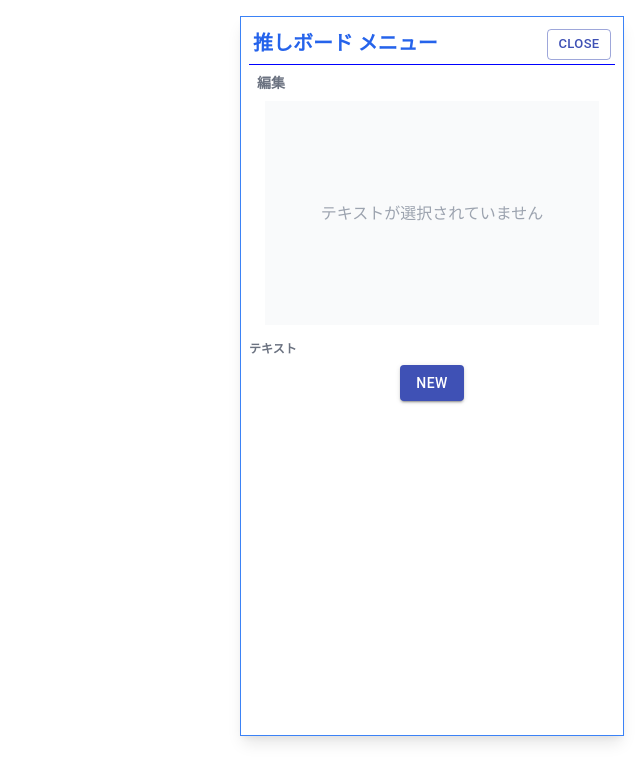
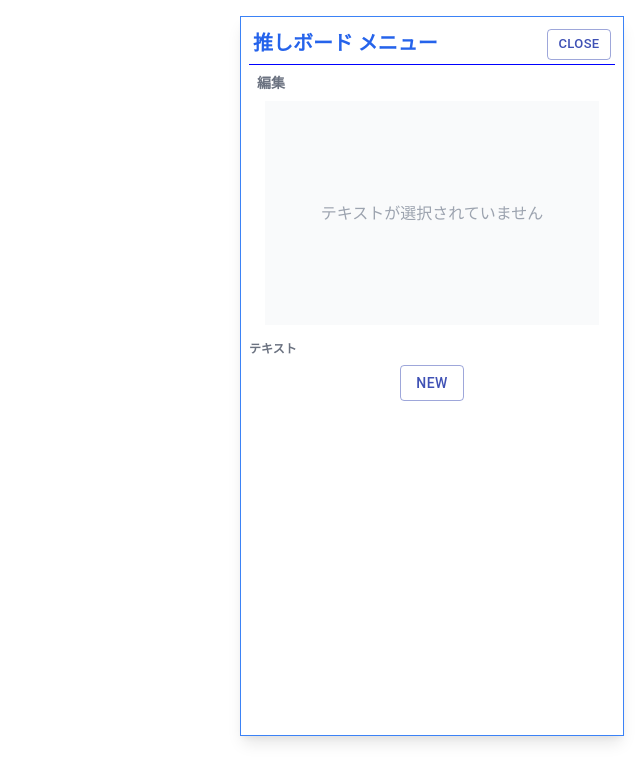
Before and after one commit to k0f1sh/oshi-board, a React (Create React App) app: page / in a window 1280 px wide. Shown: the top 782 px of the page, without its empty margins (640-1280 px from the left). Built offline with nearby package versions, Linux system fonts and the light colour scheme; a web font is replaced by a local one.

Commit message:
Change button variant

```diff
--- a/src/App.tsx
+++ b/src/App.tsx
@@ -120,7 +120,7 @@ function App() {
                     <span>テキスト</span>
                   </p>
                   <div className="p-2 flex-grow-0 text-center">
-                    <Button variant="contained" color="primary" onClick={handleNew}>
+                    <Button variant="outlined" color="primary" onClick={handleNew}>
                       <span>New</span>
                     </Button>
                   </div>
```
